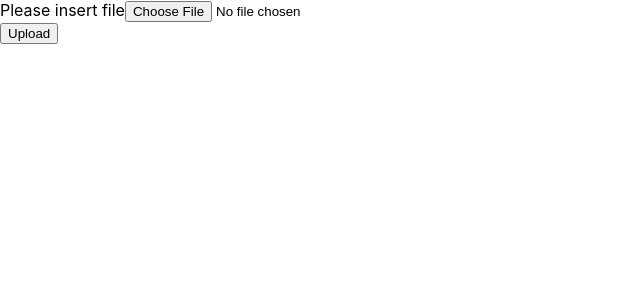
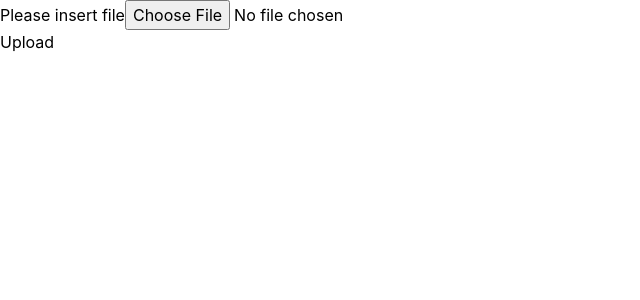
Before and after one commit to Phuc0906/client, a React (Create React App) app: page / in a window 1280 px wide. Shown: the top 300 px of the page, without its empty margins (0-640 px from the left). Built offline with nearby package versions, Linux system fonts and the light colour scheme.

Commit message:
init tailwind

```diff
--- a/package.json
+++ b/package.json
@@ -42,5 +42,8 @@
       "last 1 firefox version",
       "last 1 safari version"
     ]
+  },
+  "devDependencies": {
+    "tailwindcss": "^3.3.5"
   }
 }
--- a/src/index.css
+++ b/src/index.css
@@ -11,3 +11,7 @@
   font-family: source-code-pro, Menlo, Monaco, Consolas, 'Courier New',
     monospace;
 }
+
+@tailwind base;
+@tailwind components;
+@tailwind utilities;
--- /dev/null
+++ b/tailwind.config.js
@@ -0,0 +1,8 @@
+/** @type {import('tailwindcss').Config} */
+module.exports = {
+  content: [ './src/**/*.{html,js}', './src/**/*.{html,ts}', './src/**/*.{html,tsx}', ],
+  theme: {
+    extend: {},
+  },
+  plugins: [],
+}
```
Also changed, not shown: 2 other files (tests, documents, lock files or other folders).
